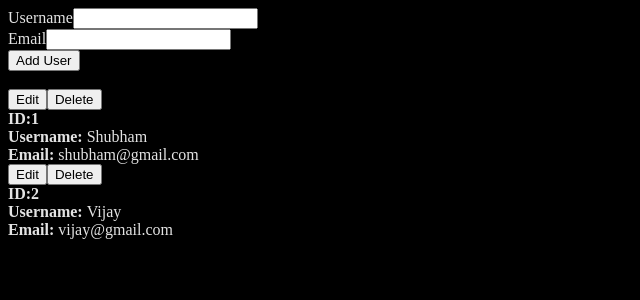
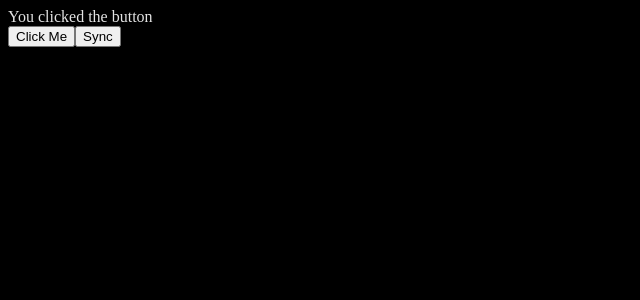
Before and after one commit to Pinche14/Practice, a React (Create React App) app in the folder frontend/: page / in a window 1280 px wide. Shown: the top 300 px of the page, without its empty margins (0-640 px from the left). Built offline with nearby package versions, Linux system fonts and the light colour scheme.

Commit message:
Use Effect

```diff
--- a/frontend/src/App.js
+++ b/frontend/src/App.js
@@ -1,4 +1,4 @@
-import React, { useState } from 'react'
+import React, { useState , useEffect} from 'react'
 import { FirstQuestion } from './questions/first-question'
 import { SecondQuestion } from './questions/second-question'
 import { ThirdQuestion } from './questions/third-question'
@@ -18,22 +18,22 @@ import RegisterForm from './components/RegisterForm'
 
 const App = () => {
 
-  const [users, setUsers] = useState([
-    {
-      id: 1,
-      username: 'Shubham',
-      email: 'shubham@gmail.com'
-    },
-    {
-      id: 2,
-      username: 'Vijay',
-      email: 'vijay@gmail.com'
-    },
+  // const [users, setUsers] = useState([
+  //   {
+  //     id: 1,
+  //     username: 'Shubham',
+  //     email: 'shubham@gmail.com'
+  //   },
+  //   {
+  //     id: 2,
+  //     username: 'Vijay',
+  //     email: 'vijay@gmail.com'
+  //   },
 
-  ])
-  const [username, setUsername] = useState("")
-  const [email, setEmail] = useState("")
-  const [counter, setCounter] = useState(3)
+  // ])
+  // const [username, setUsername] = useState("")
+  // const [email, setEmail] = useState("")
+  // const [counter, setCounter] = useState(3)
 
   //const isAuthenticated = true
 
@@ -106,74 +106,87 @@ const App = () => {
   //   console.log(window.innerHeight,window.innerWidth)
   // });
 
+  const [counter, setCounter] = useState(0)
+  const [sync, setSync] = useState(false)
+
+  useEffect(() => {
+    console.log("Rendering")
+    document.title = "React Tut" + counter
+  },[sync])
+
   return (
+    <div>
+      <div>You clicked the button</div>
+      <button onClick={() => {setCounter((count)=> count+1)}}>Click Me</button>
+      <button onClick={() => setSync((current) => !current)}>Sync</button>
+    </div>
 
-    <div>
-      <div>
-        <form onSubmit={(e) => {
-          e.preventDefault();
-          const newUser = {
-            id: counter,
-            username,
-            email
-          }
-          setCounter((currentCounter) => currentCounter+1)
-          setUsers((currentUsersState) => [...currentUsersState, newUser])
-        }}>
-          <div>
-            <label htmlFor='username'>Username</label>
-            <input name="username" id='username' value={username}
-              onChange={(e) => {setUsername(e.target.value)}}
-            >
+    // <div>
+    //   <div>
+    //     <form onSubmit={(e) => {
+    //       e.preventDefault();
+    //       const newUser = {
+    //         id: counter,
+    //         username,
+    //         email
+    //       }
+    //       setCounter((currentCounter) => currentCounter+1)
+    //       setUsers((currentUsersState) => [...currentUsersState, newUser])
+    //     }}>
+    //       <div>
+    //         <label htmlFor='username'>Username</label>
+    //         <input name="username" id='username' value={username}
+    //           onChange={(e) => {setUsername(e.target.value)}}
+    //         >
 
-            </input>
-          </div>
-          <div>
-            <label htmlFor='email'>Email</label>
-            <input name="email" id='email' value={email}
-            onChange={(e) => {setEmail(e.target.value)}}
-          >
+    //         </input>
+    //       </div>
+    //       <div>
+    //         <label htmlFor='email'>Email</label>
+    //         <input name="email" id='email' value={email}
+    //         onChange={(e) => {setEmail(e.target.value)}}
+    //       >
 
-          </input>
-          </div>
-          <button>Add User</button>
-        </form>
+    //       </input>
+    //       </div>
+    //       <button>Add User</button>
+    //     </form>
 
-      </div>
-      <br/>
-      {users.map((user) => (
-        <UserDetails key={user.id} user={user} setUsers={setUsers}/>
-      ))}
-      {/* <RegisterForm/> */}
-      {/* {mockUsers.map((user) => {
-        return <UserDetails user={user} />
-      })} */}
-      {/* <UserProfile
-      username='Shubham'
-      age={20}
-      isLoggedIn={true}
-      work={work}
-      favouriteFoods = {[
-        {
-          name: "Sushi",
-          id: "sushi"
-        },
-        {
-          name: "Aloo Tikki",
-          id:"Aloo Tikki"
+    //   </div>
+    //   <br/>
+    //   {users.map((user) => (
+    //     <UserDetails key={user.id} user={user} setUsers={setUsers}/>
+    //   ))}
+    //   {/* <RegisterForm/> */}
+    //   {/* {mockUsers.map((user) => {
+    //     return <UserDetails user={user} />
+    //   })} */}
+    //   {/* <UserProfile
+    //   username='Shubham'
+    //   age={20}
+    //   isLoggedIn={true}
+    //   work={work}
+    //   favouriteFoods = {[
+    //     {
+    //       name: "Sushi",
+    //       id: "sushi"
+    //     },
+    //     {
+    //       name: "Aloo Tikki",
+    //       id:"Aloo Tikki"
 
-        }
-      ]}
-      /> */}
-      {/* <FirstQuestion/>
-      <SecondQuestion/>
-      <ThirdQuestion/>
-      <FourthQuestion/>
-      <FifthQuestion/>
-      <SixthQuestion/>
-      <SeventhQuestion/>
-      <EighthQuestion/> */}
-    </div>
+    //     }
+    //   ]}
+    //   /> */}
+    //   {/* <FirstQuestion/>
+    //   <SecondQuestion/>
+    //   <ThirdQuestion/>
+    //   <FourthQuestion/>
+    //   <FifthQuestion/>
+    //   <SixthQuestion/>
+    //   <SeventhQuestion/>
+    //   <EighthQuestion/> */}
+    // </div>
   )
 }
 
```
